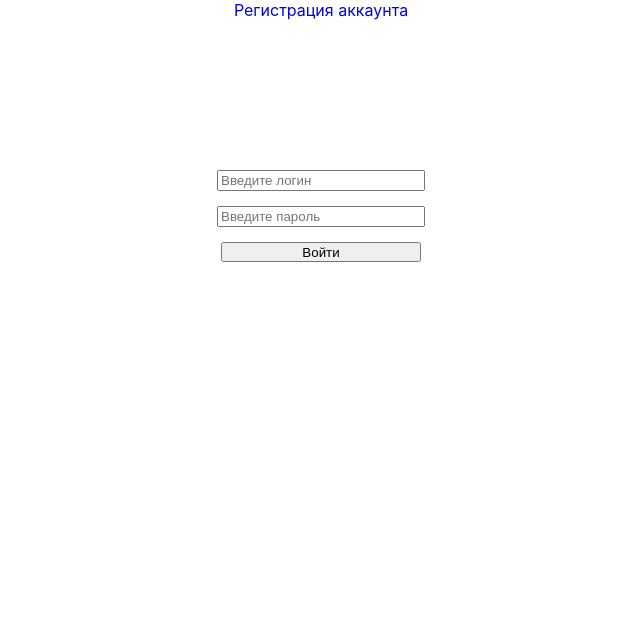
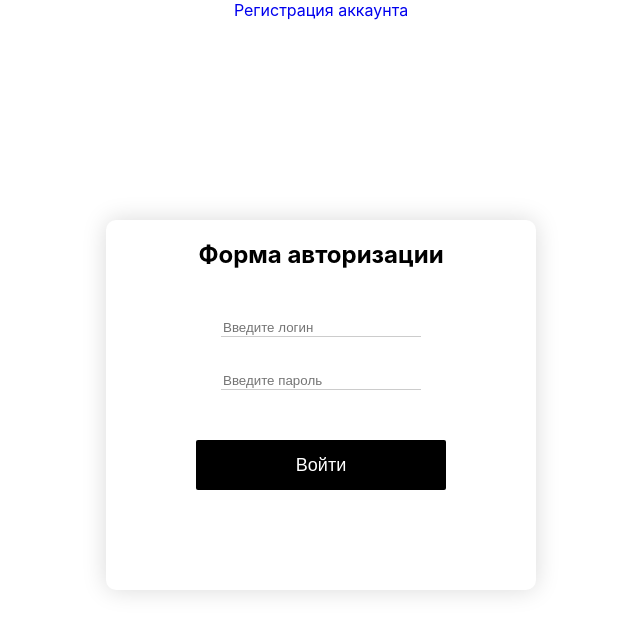
Before and after one commit to salenctawer/test-task, a React (Create React App) app: page /login in a window 1280 px wide. Shown: the top 634 px of the page, without its empty margins (319-959 px from the left). Built offline with nearby package versions, Linux system fonts and the light colour scheme.

Commit message:
styles for from was added

```diff
--- a/src/component/Login/Login.jsx
+++ b/src/component/Login/Login.jsx
@@ -37,6 +37,7 @@ const Login = (props) => {
         Регистрация аккаунта
       </NavLink>
       <form className={styles.form} onSubmit={handleSubmit(onSubmit)}>
+        <h2>Форма авторизации</h2>
         <input
           className={styles.form__input}
           onChange={(e) => setLogin(e.target.value)}
--- a/src/component/Login/Login.module.scss
+++ b/src/component/Login/Login.module.scss
@@ -8,17 +8,50 @@
     }
 }
 .form{
+    align-items: center;
+    width: 430px;
+    height: 370px;
+    box-sizing: border-box;
     display: flex;
     flex-direction: column;
-    align-items: center;
-    margin-top: 150px;
+    background-color: white;
+    box-shadow: 0px 0px 25px #00000026;
+    border-radius: 10px;
+    margin-top: 200px;
     &__input{
         width: 200px;
-        margin-bottom: 15px;
+        margin-top: 30px;
+        border-top: none;
+        border-left: none;
+        border-right: none;
+        border-bottom: 1px solid #00000033;
+        box-sizing: border-box;
+        outline: none;
     }
     &__button{
-        width: 200px;
-        height: 20px;
+        width: 250px;
+        background: black;
+        border-radius: 2px;
+        margin-top: 45px;
+        font-size: 18px;
+        line-height: 22px;
+        text-align: center;
+        color: white;
+        padding-top: 14px;
+        padding-bottom: 14px;
+        box-sizing: border-box;
+        border: none;
         cursor: pointer;
+        &:hover{
+            opacity: 0.5;
+        }
+    }
+    &__error{
+        font-style: normal;
+        font-weight: normal;
+        font-size: 12px;
+        line-height: 15px;
+        margin-top: 5px;
+        color: red;
     }
 }
--- a/src/component/Main/Main.module.scss
+++ b/src/component/Main/Main.module.scss
@@ -27,15 +27,49 @@
     margin-top: 250px;
 }
 .form{
+    align-items: center;
+    width: 430px;
+    height: 370px;
+    box-sizing: border-box;
     display: flex;
     flex-direction: column;
-    align-items: center;
+    background-color: white;
+    box-shadow: 0px 0px 25px #00000026;
+    border-radius: 10px;
     &__input{
         width: 200px;
-        margin-bottom: 15px;
+        margin-top: 30px;
+        border-top: none;
+        border-left: none;
+        border-right: none;
+        border-bottom: 1px solid #00000033;
+        box-sizing: border-box;
+        outline: none;
     }
     &__button{
         width: 250px;
+        background: black;
+        border-radius: 2px;
+        margin-top: 45px;
+        font-size: 18px;
+        line-height: 22px;
+        text-align: center;
+        color: white;
+        padding-top: 14px;
+        padding-bottom: 14px;
+        box-sizing: border-box;
+        border: none;
         cursor: pointer;
+        &:hover{
+            opacity: 0.5;
+        }
+    }
+    &__error{
+        font-style: normal;
+        font-weight: normal;
+        font-size: 12px;
+        line-height: 15px;
+        margin-top: 5px;
+        color: red;
     }
 }
```
